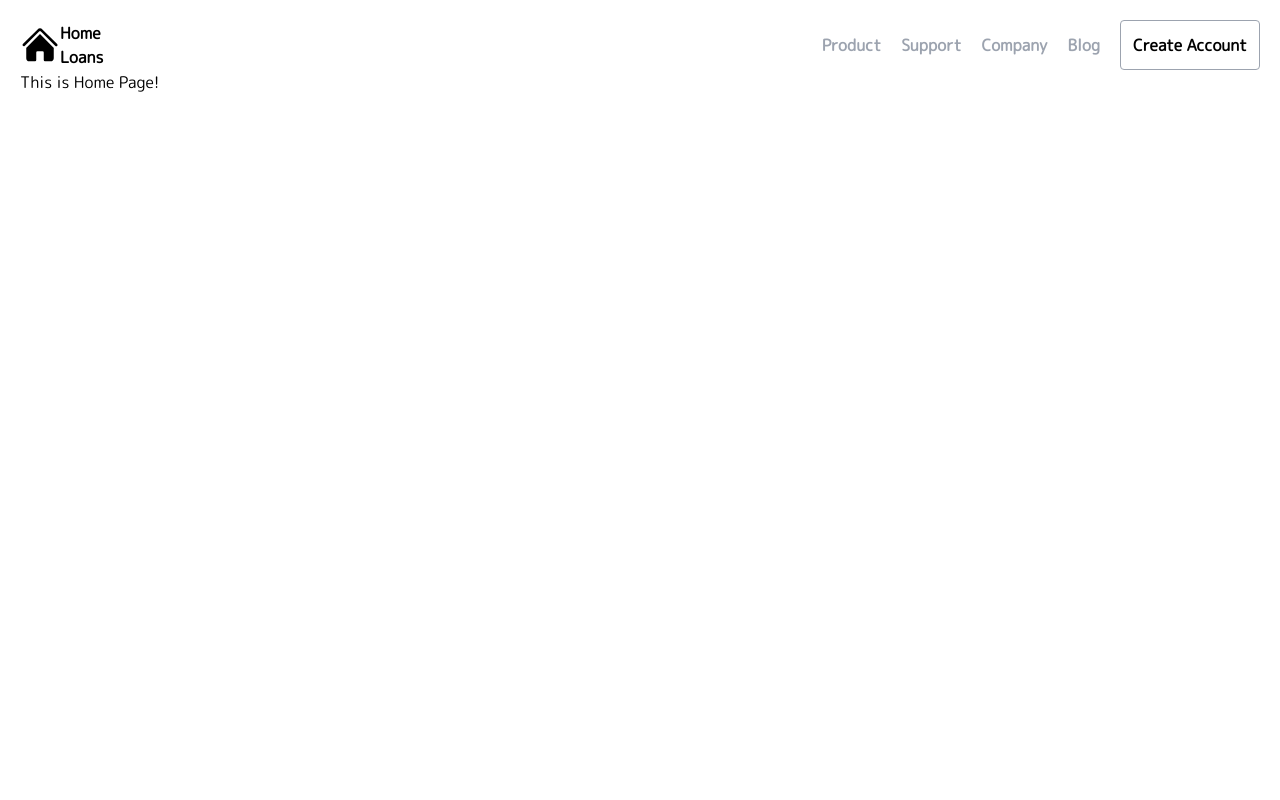
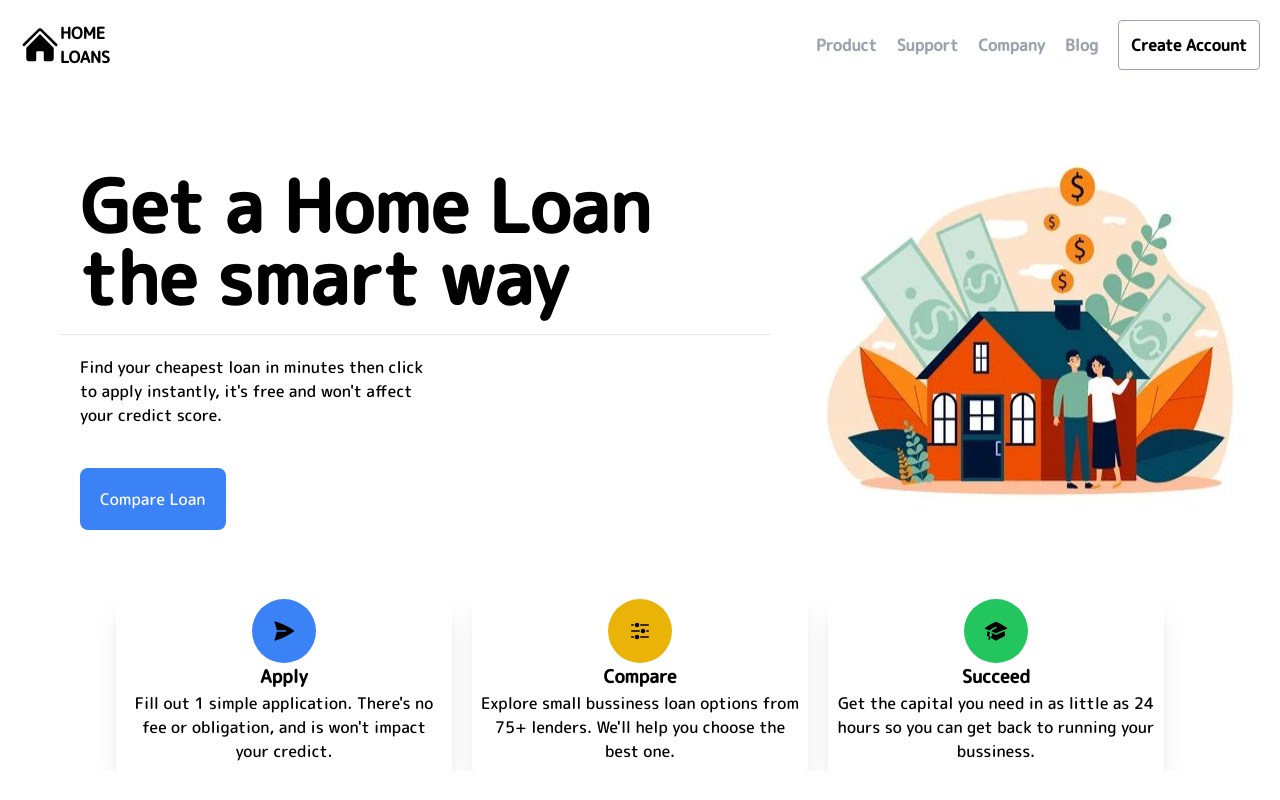
Before and after one commit to kartikreddy18/home-loans, a Next.js app: page / in a window 1280 px wide. Shown: the top 800 px of the page. Built offline with nearby package versions, Linux system fonts and the light colour scheme.

Commit message:
home page complete

```diff
--- /dev/null
+++ b/app/Card.tsx
@@ -0,0 +1,33 @@
+import { SVGProps } from "react";
+
+export const Card = ({
+  Icon,
+  title,
+  description,
+  color,
+}: {
+  Icon: (
+    props: SVGProps<SVGSVGElement> & {
+      title?: string | undefined;
+      titleId?: string | undefined;
+    }
+  ) => JSX.Element;
+  title: string;
+  description: string;
+  color: string;
+}) => {
+  return (
+    <div className="bg-white shadow-xl p-2 max-w-max grid place-items-center rounded cursor-pointer">
+      <div
+        style={{
+          backgroundColor: color,
+        }}
+        className="max-w-max p-5 rounded-full"
+      >
+        <Icon className="w-6 h-6" />
+      </div>
+      <h1 className="font-semibold text-lg">{title}</h1>
+      <p className="mx-auto text-center w-80">{description}</p>
+    </div>
+  );
+};
--- a/app/Navbar.tsx
+++ b/app/Navbar.tsx
@@ -84,7 +84,10 @@ export default function Navbar() {
 }
 
 export const Logo = () => (
-  <Link href={"/"} className="flex items-center space-x-2 font-semibold">
+  <Link
+    href={"/"}
+    className="flex items-center space-x-2 font-semibold uppercase"
+  >
     <HomeIcon className="w-10 h-10" />
     <>
       Home
--- a/app/layout.tsx
+++ b/app/layout.tsx
@@ -1,6 +1,6 @@
 import { M_PLUS_Rounded_1c } from "@next/font/google";
 import Navbar from "./Navbar";
-const font = M_PLUS_Rounded_1c({ weight: "400" });
+const font = M_PLUS_Rounded_1c({ weight: "500" });
 import "./globals.css";
 
 export default function RootLayout({
@@ -16,7 +16,9 @@ export default function RootLayout({
         <meta name="description" content="Home Loans App" />
         <link rel="icon" href="/favicon.ico" />
       </head>
-      <body className={`${font.className} max-w-7xl mx-auto h-screen p-5`}>
+      <body
+        className={`${font.className} max-w-7xl mx-auto h-screen p-5 scrollbar-hide space-y-20`}
+      >
         <Navbar />
         {children}
       </body>
--- a/app/page.tsx
+++ b/app/page.tsx
@@ -1,5 +1,75 @@
-export default function Home(){
-    return (
-        <div>This is Home Page!</div>
-    );
+import Image from "next/image";
+import Link from "next/link";
+import {
+  PaperAirplaneIcon,
+  AdjustmentsHorizontalIcon,
+  AcademicCapIcon,
+} from "@heroicons/react/24/solid";
+import { Card } from "./Card";
+
+const cardProps = [
+  {
+    Icon: PaperAirplaneIcon,
+    title: "Apply",
+    description:
+      "Fill out 1 simple application. There's no fee or obligation, and is won't impact your credict.",
+    color: "#3b82f6",
+  },
+  {
+    Icon: AdjustmentsHorizontalIcon,
+    title: "Compare",
+    description:
+      "Explore small bussiness loan options from 75+ lenders. We'll help you choose the best one.",
+    color: "#eab308",
+  },
+  {
+    Icon: AcademicCapIcon,
+    title: "Succeed",
+    description:
+      "Get the capital you need in as little as 24 hours so you can get back to running your bussiness.",
+    color: "#22c55e",
+  },
+];
+
+export default function Home() {
+  return (
+    <div className="pb-20 space-y-20 overflow-hidden">
+      <div className="flex justify-between">
+        <div className="px-10">
+          <h1 className="p-5 mx-auto text-7xl font-semibold border-b max-w-max">
+            Get a Home Loan the smart way
+          </h1>
+          <p className="p-5 mb-10 w-96">
+            Find your cheapest loan in minutes then click to apply instantly,
+            it&apos;s free and won&apos;t affect your credict score.
+          </p>
+          <Link
+            href="/product"
+            className="bg-blue-500 p-5 ml-5 rounded-lg font-medium text-white"
+          >
+            Compare Loan
+          </Link>
+        </div>
+        <Image
+          src="/home.webp"
+          alt=""
+          width={400}
+          height={400}
+          priority
+          className="w-auto h-auto hidden lg:flex"
+        />
+      </div>
+      <div className="flex items-center gap-5 overflow-x-scroll scrollbar-hide lg:justify-center">
+        {cardProps.map(({ Icon, color, description, title }, index) => (
+          <Card
+            key={index}
+            title={title}
+            Icon={Icon}
+            description={description}
+            color={color}
+          />
+        ))}
+      </div>
+    </div>
+  );
 }
--- a/package.json
+++ b/package.json
@@ -10,7 +10,8 @@
     "@next/font": "^13.0.2",
     "next": "latest",
     "react": "18.2.0",
-    "react-dom": "18.2.0"
+    "react-dom": "18.2.0",
+    "tailwind-scrollbar-hide": "^1.1.7"
   },
   "devDependencies": {
     "@types/node": "18.11.3",
--- a/tailwind.config.js
+++ b/tailwind.config.js
@@ -8,5 +8,5 @@ module.exports = {
   theme: {
     extend: {},
   },
-  plugins: [],
+  plugins: [require("tailwind-scrollbar-hide")],
 };
```
Also changed, not shown: public/home.webp (added), 1 other file (tests, documents, lock files or other folders).
